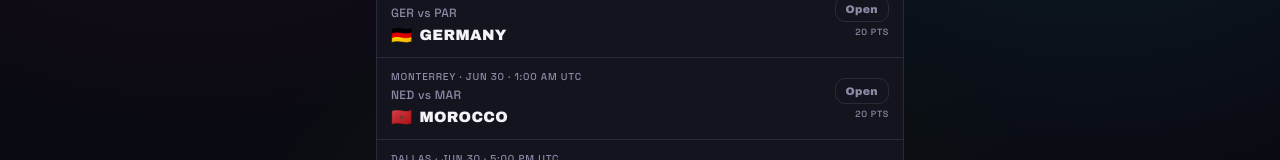
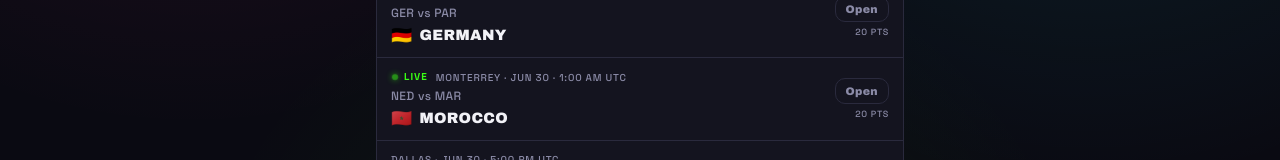
Before and after one commit to evanmgray/wc_pool, a React (Vite) app: page /u/elissa-and-adam in a window 1280 px wide. Shown: the part 412-572 px from the top of the page. Built offline with nearby package versions, Linux system fonts and the light colour scheme; no server answers.

Commit message:
Add live games

```diff
--- a/src/data/brackets/alphabetical-andy.json
+++ /dev/null
@@ -1,36 +0,0 @@
-{
-  "name": "Alphabetical Andy",
-  "picks": {
-    "r32-1": "GER",
-    "r32-2": "FRA",
-    "r32-3": "CAN",
-    "r32-4": "MAR",
-    "r32-5": "CRO",
-    "r32-6": "AUT",
-    "r32-7": "BIH",
-    "r32-8": "BEL",
-    "r32-9": "BRA",
-    "r32-10": "CIV",
-    "r32-11": "ECU",
-    "r32-12": "COD",
-    "r32-13": "ARG",
-    "r32-14": "AUD",
-    "r32-15": "ALG",
-    "r32-16": "COL",
-    "r16-1": "FRA",
-    "r16-2": "CAN",
-    "r16-3": "AUT",
-    "r16-4": "BEL",
-    "r16-5": "BRA",
-    "r16-6": "COD",
-    "r16-7": "ARG",
-    "r16-8": "ALG",
-    "qf-1": "CAN",
-    "qf-2": "BRA",
-    "qf-3": "AUT",
-    "qf-4": "ALG",
-    "sf-1": "AUT",
-    "sf-2": "ALG",
-    "final": "ALG"
-  }
-}
--- a/src/lib/datetime.js
+++ b/src/lib/datetime.js
@@ -19,6 +19,16 @@ export function formatKickoff(iso) {
   return `${date} · ${time} ${tzAbbr(d)}`.trim()
 }
 
+// True while a match is "active": now is at or after kickoff and within `windowHours`
+// (default 3h) of it. Used to show a live indicator.
+export function isLive(iso, windowHours = 3) {
+  if (!iso) return false
+  const start = new Date(iso).getTime()
+  if (Number.isNaN(start)) return false
+  const now = Date.now()
+  return now >= start && now < start + windowHours * 60 * 60 * 1000
+}
+
 // "4:30 PM EDT" — when the date is shown elsewhere.
 export function formatKickoffTime(iso) {
   if (!iso) return null
--- a/src/pages/UserBracket.jsx
+++ b/src/pages/UserBracket.jsx
@@ -1,10 +1,11 @@
+import { useEffect, useState } from 'react'
 import { Link, useParams } from 'react-router-dom'
 import { useResults } from '../context/ResultsContext.jsx'
 import { getBracket } from '../lib/loadBrackets.js'
 import { scoreBracket } from '../lib/scoring.js'
 import { ROUND_ORDER, ROUNDS } from '../data/bracketStructure.js'
 import { teamFlag, teamName } from '../data/teams.js'
-import { formatKickoff } from '../lib/datetime.js'
+import { formatKickoff, isLive } from '../lib/datetime.js'
 
 function matchup(actualTeams) {
   const [a, b] = actualTeams
@@ -25,6 +26,13 @@ export default function UserBracket() {
   const { id } = useParams()
   const { results } = useResults()
   const bracket = getBracket(id)
+
+  // Re-render every minute so the live indicator turns on/off without a refresh.
+  const [, setTick] = useState(0)
+  useEffect(() => {
+    const t = setInterval(() => setTick((n) => n + 1), 60 * 1000)
+    return () => clearInterval(t)
+  }, [])
 
   if (!bracket) {
     return (
@@ -80,6 +88,12 @@ export default function UserBracket() {
                 <div className={`match ${m.status}`} key={m.id}>
                   <div className="match-info">
                     <div className="match-meta">
+                      {isLive(m.kickoff) && (
+                        <span className="live-badge">
+                          <span className="live-dot" />
+                          Live
+                        </span>
+                      )}
                       {[m.venue, formatKickoff(m.kickoff)].filter(Boolean).join(' · ') ||
                         m.roundName}
                     </div>
--- a/src/theme.css
+++ b/src/theme.css
@@ -305,6 +305,35 @@ a {
   letter-spacing: 0.08em;
   margin-bottom: 4px;
 }
+.live-badge {
+  display: inline-flex;
+  align-items: center;
+  gap: 5px;
+  margin-right: 8px;
+  color: var(--neon-green);
+  font-weight: 700;
+  letter-spacing: 0.1em;
+}
+.live-dot {
+  width: 8px;
+  height: 8px;
+  border-radius: 50%;
+  background: var(--neon-green);
+  box-shadow: 0 0 8px var(--neon-green);
+  animation: live-pulse 1.4s ease-in-out infinite;
+}
+@keyframes live-pulse {
+  0%,
+  100% {
+    opacity: 1;
+    transform: scale(1);
+  }
+  50% {
+    opacity: 0.4;
+    transform: scale(0.7);
+  }
+}
+
 .matchup {
   font-size: 12px;
   color: var(--muted);
```
